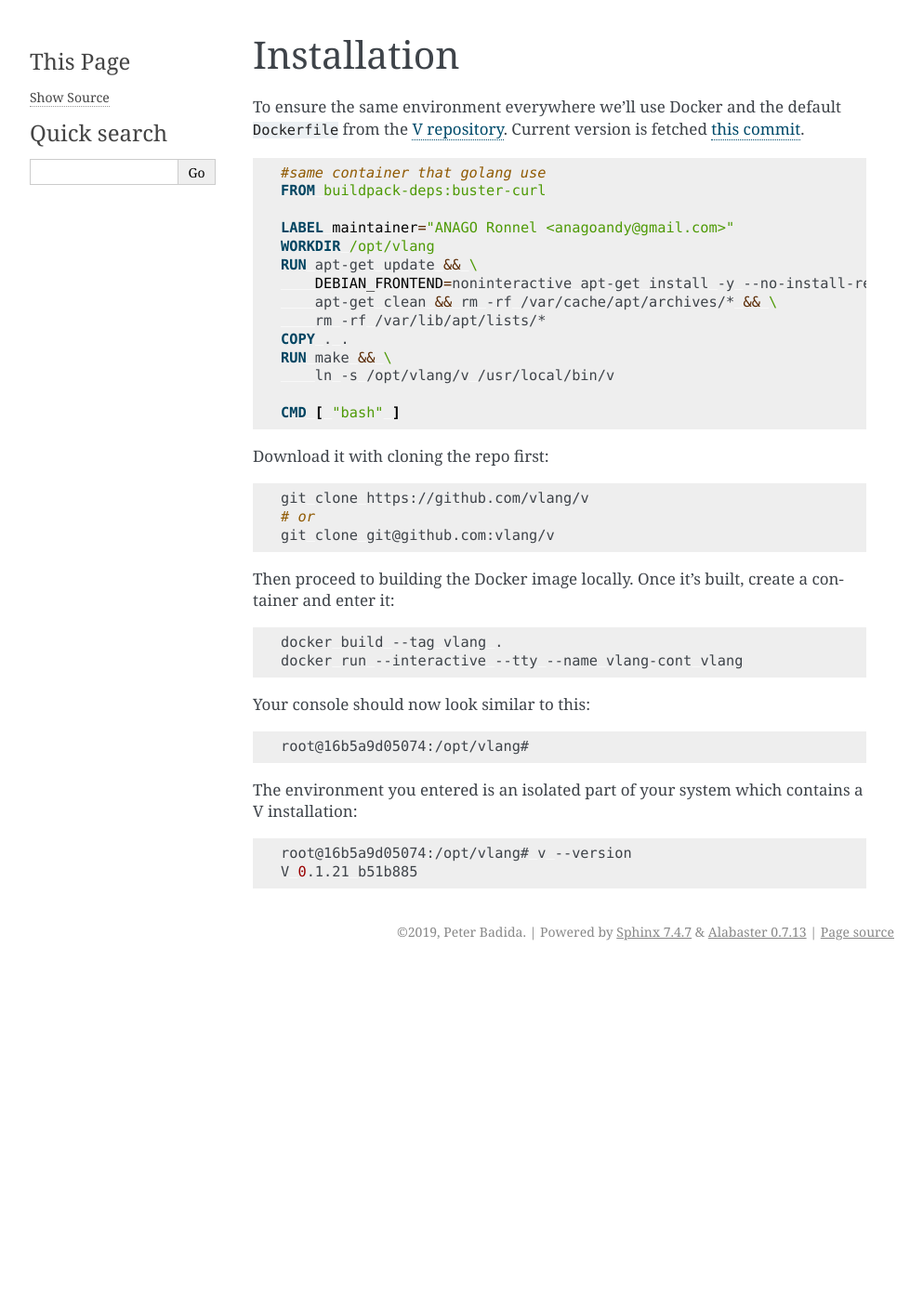
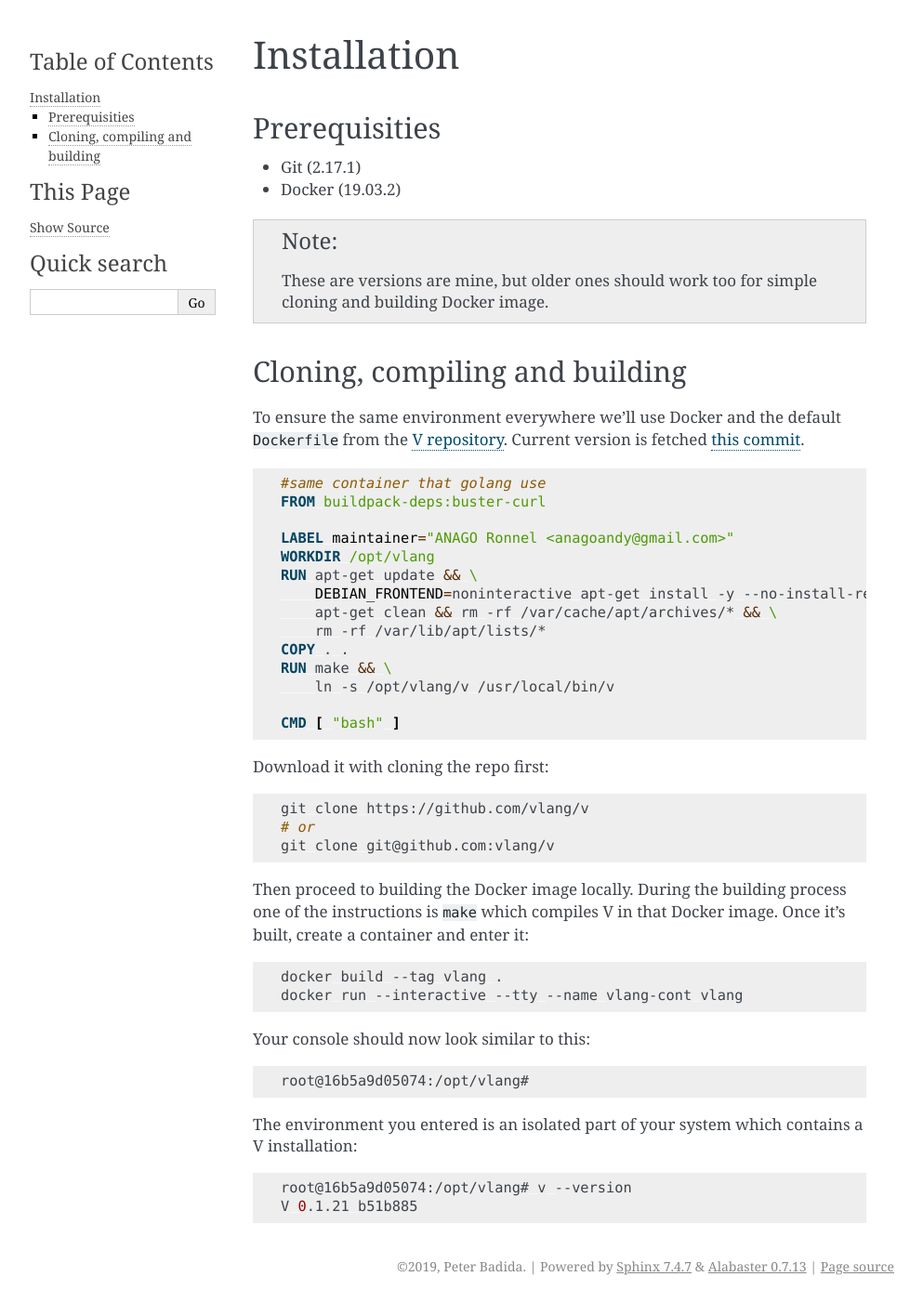
Before and after one commit to KeyWeeUsr/the-book-of-v, a Sphinx documentation site: the page built from source/installation.rst, in a window 1280 px wide. Shown: the whole page at 93% size, without its empty margins (148-1141 px from the left). Built offline with Sphinx 7.4.7, drawn with Linux system fonts in a browser that asks for light colours; before the commit the page ends 1042 px from its top, so only the background shows below that.

Commit message:
[ADD] Include current versions of prerequisities

```diff
--- a/source/installation.rst
+++ b/source/installation.rst
@@ -3,6 +3,20 @@
 
 Installation
 ============
+
+Prerequisities
+--------------
+
+* Git (2.17.1)
+* Docker (19.03.2)
+
+.. note::
+
+   These are versions are mine, but older ones should work too for simple
+   cloning and building Docker image.
+
+Cloning, compiling and building
+-------------------------------
 
 To ensure the same environment everywhere we'll use Docker and the default
 ``Dockerfile`` from the |v_github|_. Current version is fetched `this commit
@@ -33,8 +47,9 @@ Download it with cloning the repo first:
     # or
     git clone git@github.com:vlang/v
 
-Then proceed to building the Docker image locally. Once it's built, create
-a container and enter it:
+Then proceed to building the Docker image locally. During the building process
+one of the instructions is ``make`` which compiles V in that Docker image. Once
+it's built, create a container and enter it:
 
 .. code:: shell
 
```
